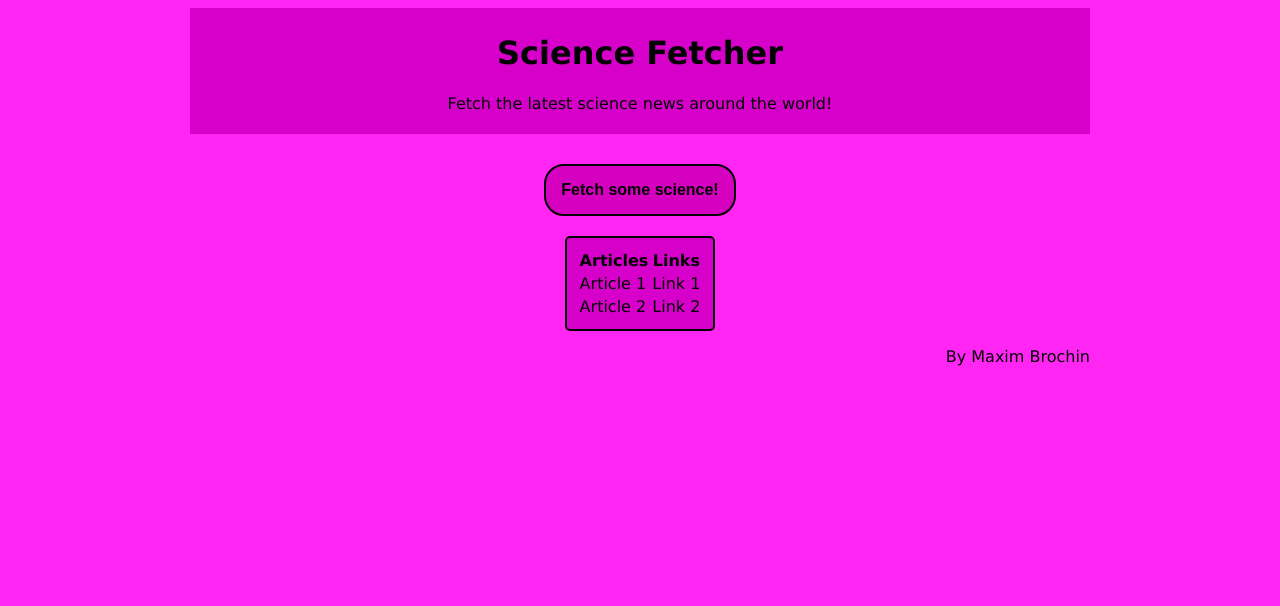
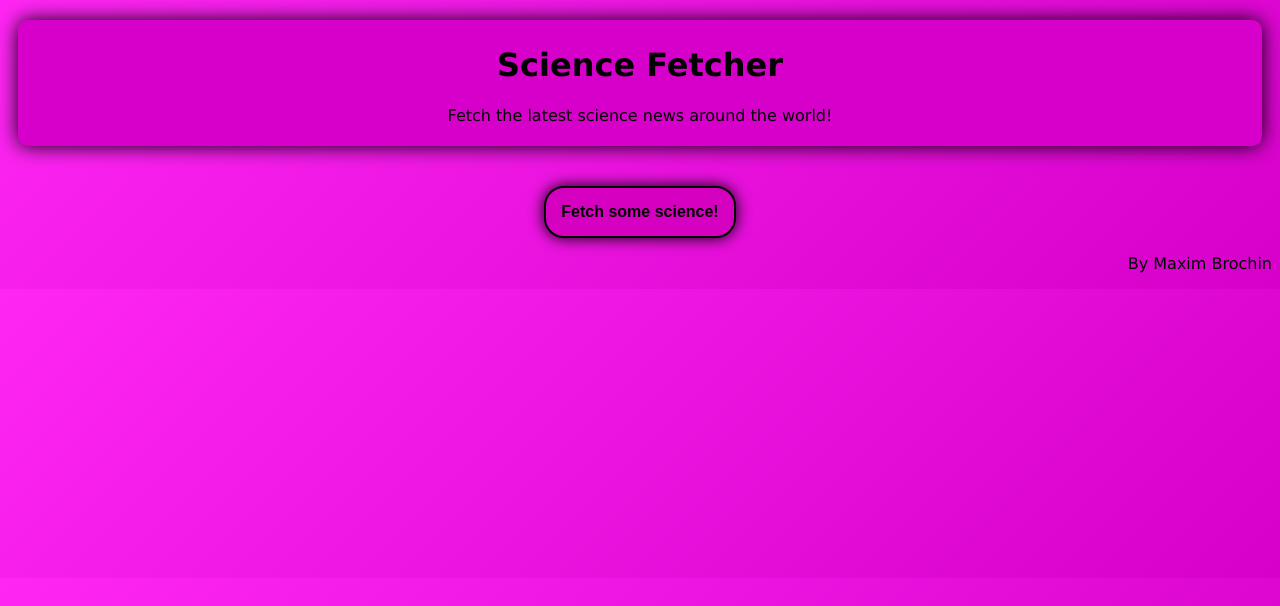
Before and after one commit to Brochin5671/science-fetcher, a PHP site: page / in a window 1280 px wide. Shown: the top 606 px of the page. Run offline with PHP 8.4, Linux system fonts and the light colour scheme.

Commit message:
New .js file, and modifications to html and css
Added fetch.js
Added script to create table for index.html
Improved design with style.css

```diff
--- a/index.html
+++ b/index.html
@@ -6,6 +6,7 @@
 		<meta http-equiv="author" content="Maxim Brochin"/>
 		<meta http-equiv="content-language" content="en-CA"/>
 		<link rel="stylesheet" type="text/css" href="style.css"/>
+		<script src="fetch.js"></script>
 	</head>
 	<body>
 		<header>
@@ -13,22 +14,9 @@
 			<p>Fetch the latest science news around the world!</p>
 		</header>
 		<div id="fetch">
-			<button><strong>Fetch some science!</strong></button>
+			<button onclick="fetchArticles()"><strong>Fetch some science!</strong></button>
 		</div>
-		<table>
-			<tr>
-				<th>Articles</th>
-				<th>Links</th>
-			</tr>
-			<tr>
-				<td>Article 1</td>
-				<td>Link 1</td>
-			</tr>
-			<tr>
-				<td>Article 2</td>
-				<td>Link 2</td>
-			</tr>
-		</table>
+		<div id="table"></div>
 		<footer><p>By Maxim Brochin</p></footer>
 	</body>
 </html>
--- a/style.css
+++ b/style.css
@@ -1,17 +1,15 @@
 body{
-	background-color: #FF26F4;
+	background: linear-gradient(135deg, #FF26F4, #D600CA);
 	font-family: Verdana, Arial, Geneva, Arial Black;
-	width: 900px;
-	margin-left: auto;
-	margin-right: auto;
 }
 
 header{
 	background-color: #D600CA;
+	border-radius: 10px;
+	box-shadow: 0px 0px 20px black;
 	text-align: center;
 	padding: 5px;
-	margin-left: auto;
-	margin-right: auto;
+	margin: 20px 10px 10px 10px;
 }
 
 #fetch{
@@ -22,16 +20,14 @@ button{
 	background-color: #D600C0;
 	border: black 2px solid;
 	border-radius: 20px;
+	box-shadow: 0px 0px 15px black;
 	font-size: medium;
 	margin-top: 30px;
-	margin-left: auto;
-	margin-right: auto;
 	padding: 15px;
 }
 
 button:hover{
-	color: #444444;
-	background-color: #D600FF;
+	opacity: 0.6;
 	cursor: pointer;
 }
 
```
Also changed, not shown: fetch.js (added, +29 -0 lines).
